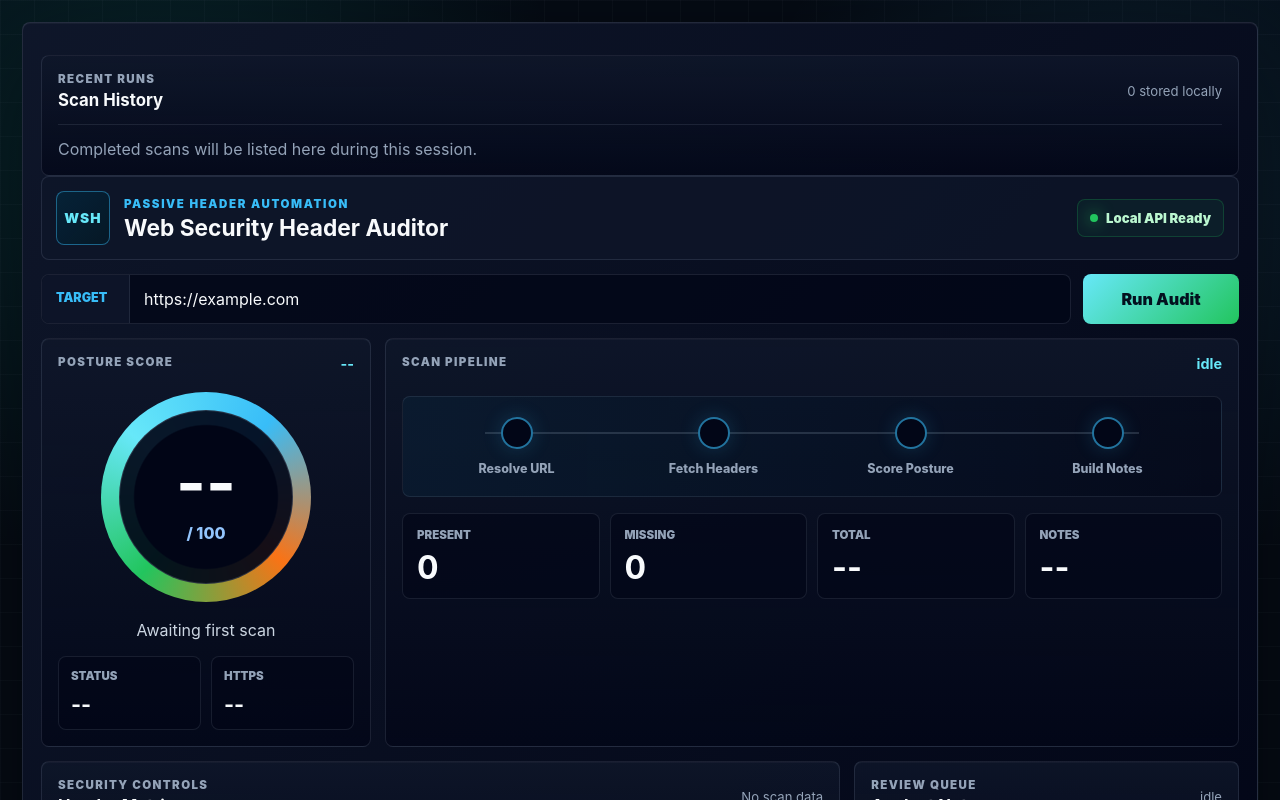
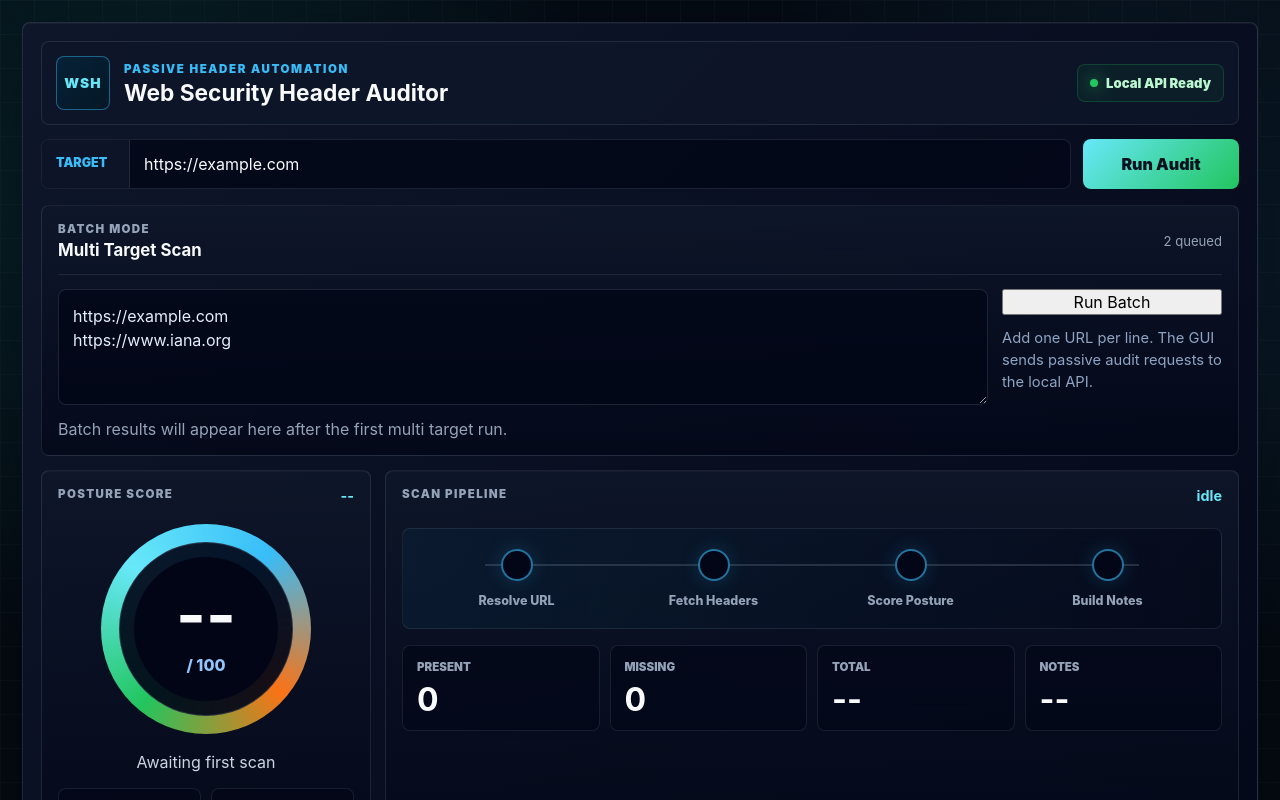
Before and after one commit to Bor-Code/Web-Security-Header-Auditor, a React (Vite) app in the folder frontend/: page / in a window 1280 px wide. Shown: the top 800 px of the page. Built offline with nearby package versions, Linux system fonts and the light colour scheme.

Commit message:
feat: add GUI batch scan mode

```diff
--- a/frontend/src/App.css
+++ b/frontend/src/App.css
@@ -675,3 +675,119 @@
   background: #67e8f9;
   font-weight: 950;
 }
+
+.batch-console {
+  margin-top: 16px;
+  border: 1px solid rgba(148, 163, 184, 0.16);
+  border-radius: 8px;
+  padding: 16px;
+  background: linear-gradient(180deg, rgba(15, 23, 42, 0.82), rgba(2, 6, 23, 0.72));
+}
+
+.batch-grid {
+  display: grid;
+  grid-template-columns: minmax(0, 1fr) 220px;
+  gap: 14px;
+  margin-top: 14px;
+}
+
+.batch-grid textarea {
+  min-height: 116px;
+  resize: vertical;
+  border: 1px solid rgba(148, 163, 184, 0.18);
+  border-radius: 8px;
+  padding: 14px;
+  background: rgba(2, 6, 23, 0.72);
+  color: #e5eefb;
+  font: inherit;
+  line-height: 1.5;
+  outline: none;
+}
+
+.batch-grid textarea:focus {
+  border-color: rgba(34, 211, 238, 0.52);
+  box-shadow: 0 0 0 3px rgba(34, 211, 238, 0.12);
+}
+
+.batch-actions {
+  display: grid;
+  align-content: start;
+  gap: 12px;
+}
+
+.batch-actions p {
+  margin: 0;
+  color: #8fa4c2;
+  font-size: 0.92rem;
+  line-height: 1.5;
+}
+
+.batch-results {
+  display: grid;
+  gap: 10px;
+  margin-top: 14px;
+}
+
+.batch-result {
+  display: grid;
+  grid-template-columns: minmax(0, 1fr) 72px 56px;
+  gap: 12px;
+  align-items: center;
+  border: 1px solid rgba(148, 163, 184, 0.14);
+  border-radius: 8px;
+  padding: 12px;
+  background: rgba(15, 23, 42, 0.72);
+}
+
+.batch-result div {
+  min-width: 0;
+}
+
+.batch-result strong,
+.batch-result span {
+  display: block;
+  overflow: hidden;
+  text-overflow: ellipsis;
+  white-space: nowrap;
+}
+
+.batch-result strong {
+  color: #e5eefb;
+  font-size: 0.94rem;
+}
+
+.batch-result span {
+  margin-top: 4px;
+  color: #8fa4c2;
+  font-size: 0.82rem;
+}
+
+.batch-result b,
+.batch-result small {
+  justify-self: end;
+}
+
+.batch-result b {
+  color: #22d3ee;
+  font-size: 1.2rem;
+}
+
+.batch-result small {
+  border: 1px solid rgba(34, 211, 238, 0.22);
+  border-radius: 999px;
+  padding: 4px 9px;
+  color: #dff7ff;
+  font-weight: 800;
+}
+
+@media (max-width: 760px) {
+  .batch-grid,
+  .batch-result {
+    grid-template-columns: 1fr;
+  }
+
+  .batch-result b,
+  .batch-result small {
+    justify-self: start;
+  }
+}
--- a/frontend/src/App.tsx
+++ b/frontend/src/App.tsx
@@ -32,6 +32,27 @@ function App() {
   const [isLoading, setIsLoading] = useState(false)
   const [errorMessage, setErrorMessage] = useState('')
   const [scanHistory, setScanHistory] = useState<AuditResponse[]>([])
+  const [batchUrls, setBatchUrls] = useState(
+    'https://example.com\nhttps://www.iana.org',
+  )
+  const [batchResults, setBatchResults] = useState<AuditResponse[]>([])
+  const [isBatchLoading, setIsBatchLoading] = useState(false)
+  const [batchProgress, setBatchProgress] = useState(0)
+
+  async function auditTarget(targetUrl: string) {
+    const response = await fetch(`${API_BASE_URL}/audit`, {
+      method: 'POST',
+      headers: { 'Content-Type': 'application/json' },
+      body: JSON.stringify({ url: targetUrl }),
+    })
+
+    if (!response.ok) {
+      const errorPayload = await response.json()
+      throw new Error(errorPayload.detail ?? 'Audit request failed.')
+    }
+
+    return (await response.json()) as AuditResponse
+  }
 
   async function runAudit() {
     setIsLoading(true)
@@ -39,18 +60,7 @@ function App() {
     setResult(null)
 
     try {
-      const response = await fetch(`${API_BASE_URL}/audit`, {
-        method: 'POST',
-        headers: { 'Content-Type': 'application/json' },
-        body: JSON.stringify({ url }),
-      })
-
-      if (!response.ok) {
-        const errorPayload = await response.json()
-        throw new Error(errorPayload.detail ?? 'Audit request failed.')
-      }
-
-      const data = (await response.json()) as AuditResponse
+      const data = await auditTarget(url)
       setResult(data)
       setScanHistory((currentHistory) => [data, ...currentHistory].slice(0, 5))
     } catch (error) {
@@ -59,6 +69,44 @@ function App() {
       )
     } finally {
       setIsLoading(false)
+    }
+  }
+
+  async function runBatchAudit() {
+    const targets = batchUrls
+      .split('\n')
+      .map((target) => target.trim())
+      .filter(Boolean)
+
+    if (targets.length === 0) {
+      setErrorMessage('Add at least one URL for batch scanning.')
+      return
+    }
+
+    setIsBatchLoading(true)
+    setErrorMessage('')
+    setBatchResults([])
+    setBatchProgress(0)
+
+    const completedScans: AuditResponse[] = []
+
+    try {
+      for (const target of targets) {
+        const data = await auditTarget(target)
+        completedScans.push(data)
+
+        setBatchResults([...completedScans])
+        setBatchProgress(completedScans.length)
+        setScanHistory((currentHistory) => [data, ...currentHistory].slice(0, 5))
+      }
+
+      setResult(completedScans[completedScans.length - 1] ?? null)
+    } catch (error) {
+      setErrorMessage(
+        error instanceof Error ? error.message : 'Batch audit failed.',
+      )
+    } finally {
+      setIsBatchLoading(false)
     }
   }
 
@@ -73,6 +121,15 @@ function App() {
     [result],
   )
 
+  const batchTargets = useMemo(
+    () =>
+      batchUrls
+        .split('\n')
+        .map((target) => target.trim())
+        .filter(Boolean),
+    [batchUrls],
+  )
+
   const totalHeaders = presentHeaders + missingHeaders
 
   const postureLabel = result
@@ -82,37 +139,6 @@ function App() {
   return (
     <main className="console-shell">
       <section className="console-frame">
-      <section className="history-board">
-          <div className="board-heading">
-            <div>
-              <p>Recent Runs</p>
-              <h2>Scan History</h2>
-            </div>
-            <span>{scanHistory.length} stored locally</span>
-          </div>
-
-          {scanHistory.length > 0 ? (
-            <div className="history-list">
-              {scanHistory.map((scan) => (
-                <article
-                  className="history-item"
-                  key={`${scan.final_url}-${scan.checked_at_utc}`}
-                >
-                  <div>
-                    <strong>{scan.final_url}</strong>
-                    <span>{scan.priority}</span>
-                  </div>
-                  <b>{scan.score}</b>
-                  <small>{scan.grade}</small>
-                </article>
-              ))}
-            </div>
-          ) : (
-            <p className="empty-copy">
-              Completed scans will be listed here during this session.
-            </p>
-          )}
-        </section>
         <header className="console-topbar">
           <div className="brand-block">
             <span className="brand-mark">WSH</span>
@@ -139,9 +165,64 @@ function App() {
             />
           </div>
 
-          <button onClick={runAudit} disabled={isLoading}>
+          <button onClick={runAudit} disabled={isLoading || isBatchLoading}>
             {isLoading ? 'Scanning' : 'Run Audit'}
           </button>
+        </section>
+
+        <section className="batch-console">
+          <div className="board-heading">
+            <div>
+              <p>Batch Mode</p>
+              <h2>Multi Target Scan</h2>
+            </div>
+            <span>
+              {isBatchLoading
+                ? `${batchProgress} / ${batchTargets.length} complete`
+                : `${batchTargets.length} queued`}
+            </span>
+          </div>
+
+          <div className="batch-grid">
+            <textarea
+              value={batchUrls}
+              onChange={(event) => setBatchUrls(event.target.value)}
+              placeholder="https://example.com&#10;https://www.iana.org"
+              aria-label="Batch URLs"
+            />
+
+            <div className="batch-actions">
+              <button onClick={runBatchAudit} disabled={isLoading || isBatchLoading}>
+                {isBatchLoading ? 'Batch Running' : 'Run Batch'}
+              </button>
+              <p>
+                Add one URL per line. The GUI sends passive audit requests to the
+                local API.
+              </p>
+            </div>
+          </div>
+
+          {batchResults.length > 0 ? (
+            <div className="batch-results">
+              {batchResults.map((scan) => (
+                <article
+                  className="batch-result"
+                  key={`${scan.final_url}-${scan.checked_at_utc}`}
+                >
+                  <div>
+                    <strong>{scan.final_url}</strong>
+                    <span>{scan.priority}</span>
+                  </div>
+                  <b>{scan.score}</b>
+                  <small>{scan.grade}</small>
+                </article>
+              ))}
+            </div>
+          ) : (
+            <p className="empty-copy">
+              Batch results will appear here after the first multi target run.
+            </p>
+          )}
         </section>
 
         {errorMessage ? <div className="error-banner">{errorMessage}</div> : null}
@@ -180,7 +261,11 @@ function App() {
               <strong>{result ? result.final_url : 'idle'}</strong>
             </div>
 
-            <div className={isLoading ? 'scan-lane is-running' : 'scan-lane'}>
+            <div
+              className={
+                isLoading || isBatchLoading ? 'scan-lane is-running' : 'scan-lane'
+              }
+            >
               <div className="lane-track">
                 <span />
                 <span />
@@ -214,6 +299,38 @@ function App() {
               </article>
             </div>
           </section>
+        </section>
+
+        <section className="history-board">
+          <div className="board-heading">
+            <div>
+              <p>Recent Runs</p>
+              <h2>Scan History</h2>
+            </div>
+            <span>{scanHistory.length} stored locally</span>
+          </div>
+
+          {scanHistory.length > 0 ? (
+            <div className="history-list">
+              {scanHistory.map((scan) => (
+                <article
+                  className="history-item"
+                  key={`${scan.final_url}-${scan.checked_at_utc}`}
+                >
+                  <div>
+                    <strong>{scan.final_url}</strong>
+                    <span>{scan.priority}</span>
+                  </div>
+                  <b>{scan.score}</b>
+                  <small>{scan.grade}</small>
+                </article>
+              ))}
+            </div>
+          ) : (
+            <p className="empty-copy">
+              Completed scans will be listed here during this session.
+            </p>
+          )}
         </section>
 
         <section className="workbench">
```
